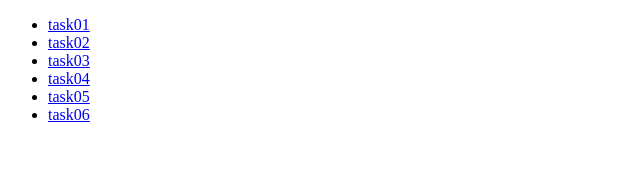
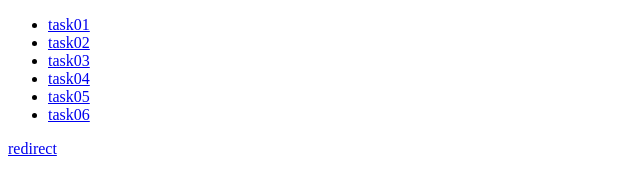
Before and after one commit to exprosic/baiduife, a plain HTML site: page index.html in a window 1280 px wide. Shown: the full height of the page, 0-640 px from the left. Drawn offline with Linux system fonts and the light colour scheme.

Commit message:
add link:redirect to index.html

```diff
--- a/index.html
+++ b/index.html
@@ -12,5 +12,6 @@
 	<li><a href="task05/index.html">task05</a></li>
 	<li><a href="task06/index.html">task06</a></li>
 </ul>
+<a href="redirect.html">redirect</a>
 </body>
 </html>
```
